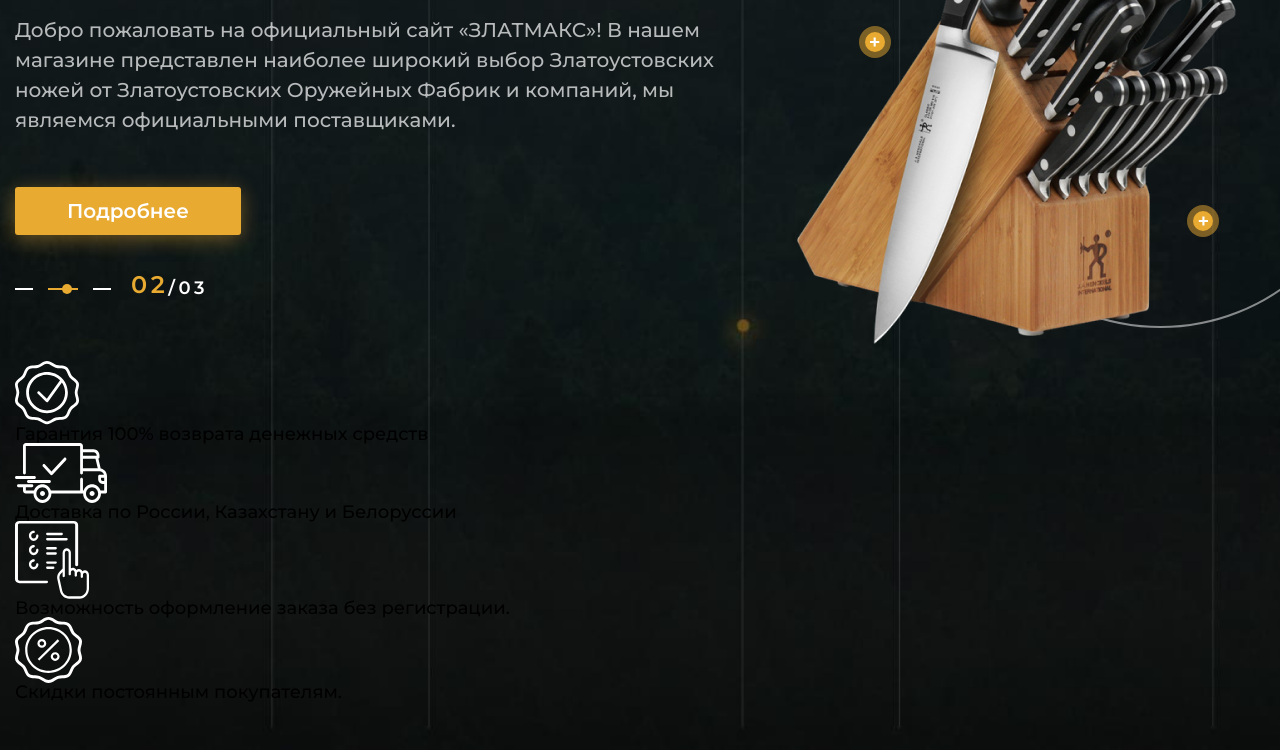
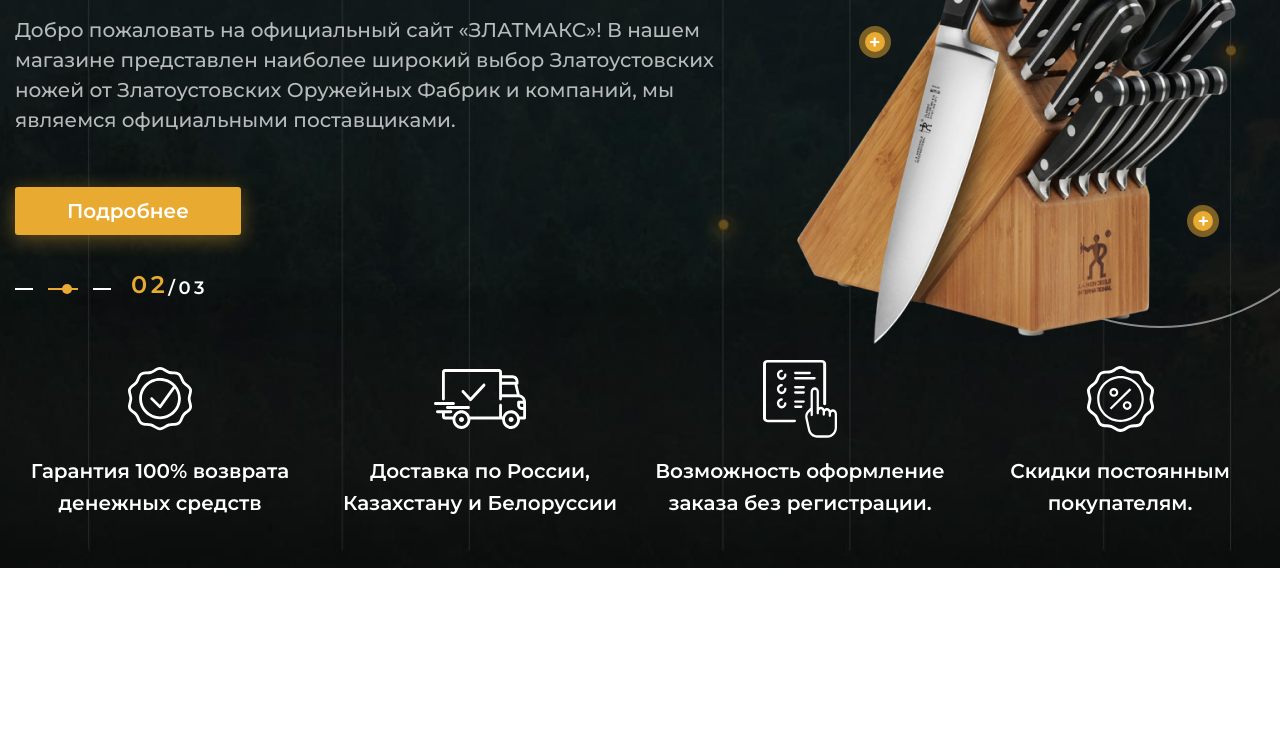
Before and after one commit to kostya-alch/knives, a website built with webpack: page src/index.html in a window 1280 px wide. Shown: the part 433-1183 px from the top of the page. After the commit the page ends 1001 px from the top, so only its background shows below. Built offline with nearby package versions, Linux system fonts and the light colour scheme; files whose address does not match are found by name.

Commit message:
finished header block

```diff
--- a/src/index.html
+++ b/src/index.html
@@ -152,7 +152,7 @@
                      </div>
                   </div>
                   <div class="main-block__advantages advantages-main">
-                     <div class="__advantages-main__item">
+                     <div class="advantages-main__item">
                         <div class="advantages-main__icon">
                            <img src="@img/main-block/01.svg" alt="Icon1" />
                         </div>
@@ -160,7 +160,7 @@
                            Гарантия 100% возврата денежных средств
                         </div>
                      </div>
-                     <div class="__advantages-main__item">
+                     <div class="advantages-main__item">
                         <div class="advantages-main__icon">
                            <img src="@img/main-block/02.svg" alt="Icon2" />
                         </div>
@@ -168,7 +168,7 @@
                            Доставка по России, Казахстану и Белоруссии
                         </div>
                      </div>
-                     <div class="__advantages-main__item">
+                     <div class="advantages-main__item">
                         <div class="advantages-main__icon">
                            <img src="@img/main-block/03.svg" alt="Icon3" />
                         </div>
@@ -176,7 +176,7 @@
                            Возможность оформление заказа без регистрации.
                         </div>
                      </div>
-                     <div class="__advantages-main__item">
+                     <div class="advantages-main__item">
                         <div class="advantages-main__icon">
                            <img src="@img/main-block/04.svg" alt="Icon4" />
                         </div>
--- a/src/scss/base/forms/button.scss
+++ b/src/scss/base/forms/button.scss
@@ -2,12 +2,13 @@
 // Снипет (HTML): btn
 
 .button {
-   display: inline-flex;
+   display: inline-block;
    padding: 0px 0px;
    background: $mainOrangeColor;
    box-shadow: 0px 4px 20px rgba(232, 170, 49, 0.43);
    border-radius: 3px;
    font-weight: 600;
+   text-align: center;
    font-size: rem(20);
    padding: rem(8) rem(52);
    color: #fff;
--- a/src/scss/home.scss
+++ b/src/scss/home.scss
@@ -6,8 +6,14 @@
    @include adaptiveValue('padding-bottom', 60, 20);
    &__body {
       display: grid;
-      grid-template-columns: 1fr percent(635, 1600);
       align-items: start;
+      row-gap: rem(40);
+      &::not(:last-child) {
+         @include adaptiveValue('margin-bottom', 43, 30);
+      }
+      @media (min-width: $tablet) {
+         grid-template-columns: 1fr percent(635, 1600);
+      }
    }
 
    &__slider {
@@ -105,7 +111,9 @@
 .slide-main-block {
    &__content {
       color: #fff;
-      padding: 0 rem(40) 0 0;
+      @media (min-width: $tablet) {
+         padding: 0 rem(40) 0 0;
+      }
       &:not(:last-child) {
          @include adaptiveValue('margin-bottom', 60, 30);
       }
@@ -115,6 +123,7 @@
       font-weight: 700;
       letter-spacing: 0.03em;
       font-size: rem(36);
+      @include adaptiveValue('font-size', 36, 22, 992, 320, 1);
       line-height: math.div(46, 36);
       &:not(:last-child) {
          margin-bottom: em(15, 36);
@@ -124,6 +133,7 @@
    &__sub-title {
       font-size: rem(36);
       line-height: math.div(46, 36);
+      @include adaptiveValue('font-size', 36, 22, 992, 320, 1);
       &:not(:last-child) {
          margin-bottom: em(30, 36);
       }
@@ -132,22 +142,14 @@
    &__text {
       color: rgba(255, 255, 255, 0.7);
       font-size: rem(20);
+      @include adaptiveValue('font-size', 20, 16, 992, 320, 1);
       line-height: math.div(30, 20);
    }
 
    &__button {
-   }
-
-   &__tips {
-   }
-
-   &__tip1 {
-   }
-
-   &__tip2 {
-   }
-
-   &__tip3 {
+      @media (max-width: $mobileSmall) {
+         width: 100%;
+      }
    }
 }
 
@@ -170,7 +172,8 @@
    &__image {
       &::before {
          content: '';
-         width: 423px;
+         width: percent(423, 449);
+         padding-bottom: percent(423, 449);
          height: 423px;
          border: 2px solid rgba(255, 255, 255, 0.5);
          border-radius: 50%;
@@ -180,6 +183,7 @@
          transform: translate(percent(131, 423), 0);
       }
       img {
+         max-width: 100%;
          position: relative;
          z-index: 2;
       }
@@ -253,10 +257,34 @@
 }
 
 .advantages-main {
+   display: grid;
+   grid-template-columns: repeat(4, auto);
+   gap: rem(20);
+   justify-content: space-between;
+   @media (max-width: $tablet) {
+      grid-template-columns: repeat(2, 1fr);
+      justify-items: center;
+      row-gap: rem(30);
+   }
+   @media (max-width: $mobile) {
+      grid-template-columns: repeat(1, 1fr);
+   }
+   &__item {
+      display: inline-grid;
+      gap: rem(17);
+      text-align: center;
+      max-width: rem(290);
+      grid-template-rows: rem(77) auto;
+   }
    &__icon {
+      align-self: center;
    }
 
    &__text {
+      font-size: rem(20);
+      line-height: math.div(32, 20);
+      font-weight: 600;
+      color: #fff;
    }
 }
 
```
